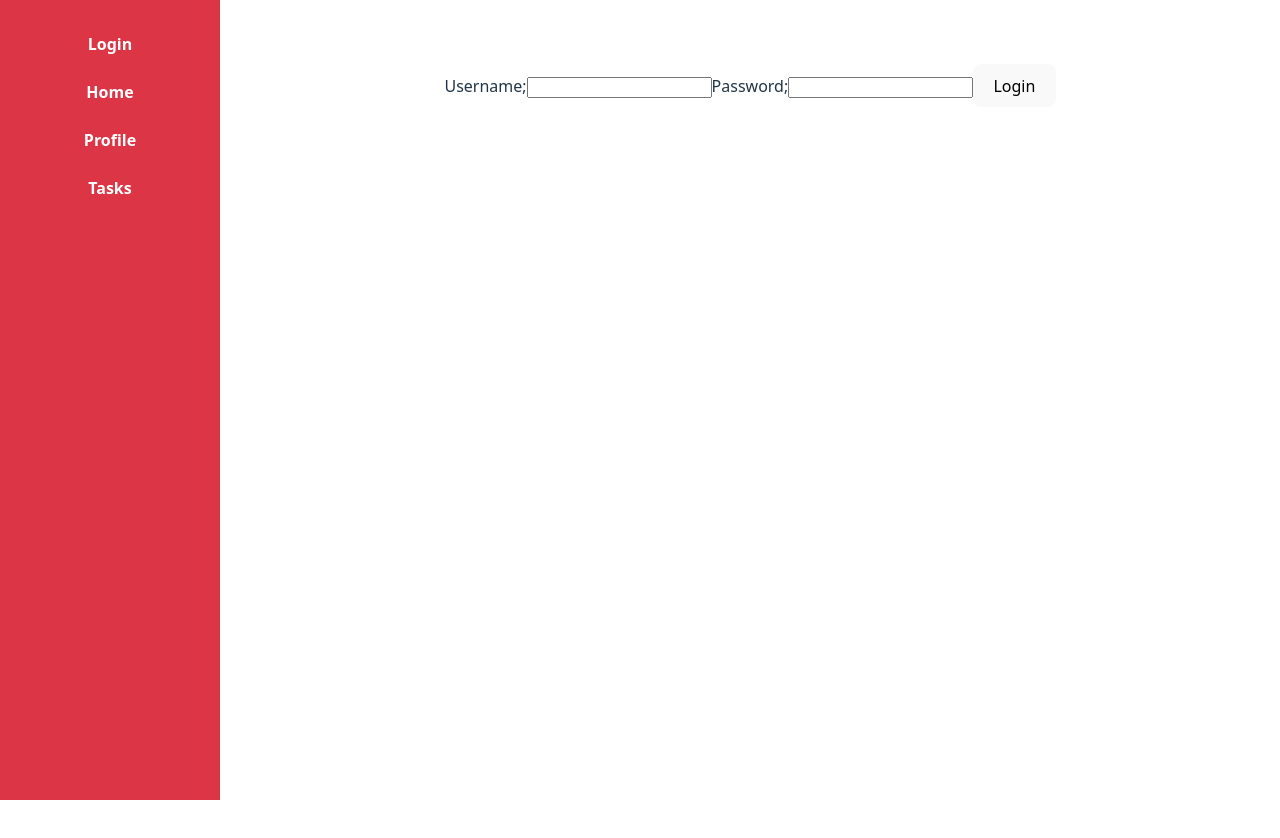
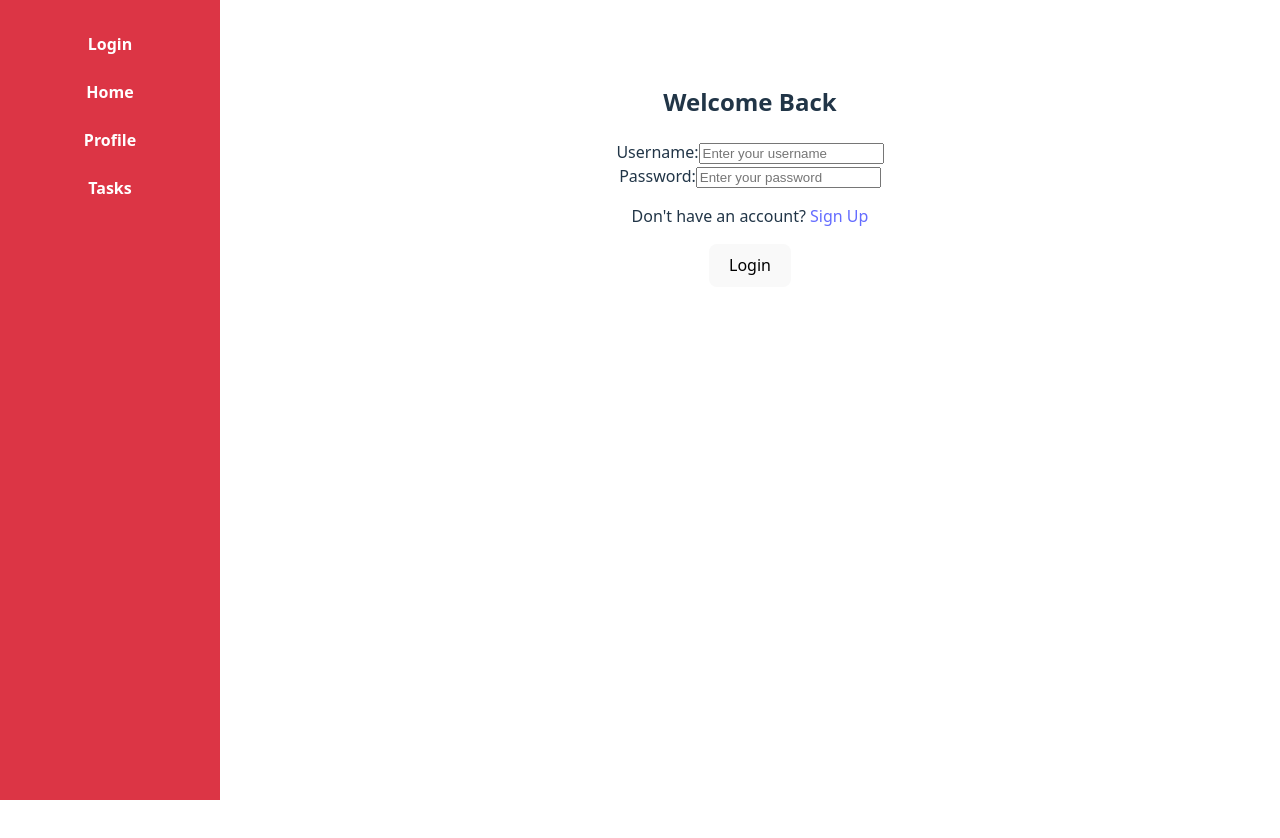
Before and after one commit to nicjia/cs35L-project, a React (Vite) app in the folder client/: page / in a window 1280 px wide. Shown: the top 838 px of the page. Built offline with nearby package versions, Linux system fonts and the light colour scheme; no server answers.

Commit message:
Visual additions to UI

```diff
--- a/client/src/pages/Login.jsx
+++ b/client/src/pages/Login.jsx
@@ -1,46 +1,57 @@
 import React from 'react';
 import { useState } from 'react';
+import { Link } from 'react-router-dom';
 
 
 
 export default function Login() {
-    const [username, setUsernmame] = useState('');
+    const [username, setUsername] = useState('');
     const [password, setPassword] = useState('');
 
     const handleSubmit  =(event) => {
         event.preventDefault();
 
-        console.log("Logging in");
+        console.log("Logging in ...");
     };
 
-    return(
-        <form onSubmit={handleSubmit}>
-            <label>
+    return (
+        <div className="login-container">
+          <h2 className="login-title">Welcome Back</h2>
+          <form onSubmit={handleSubmit} className="login-form">
+            <div className="form-group">
+              <label className="form-label">Username:</label>
+              <input
+                className="form-input"
+                type="text"
+                value={username}
+                onChange={(e) => setUsername(e.target.value)}
+                placeholder="Enter your username"
+                required
+              />
+            </div>
 
-                Username;
-                <input
+            <div className="form-group">
+              <label className="form-label">Password:</label>
+              <input
+                className="form-input"
+                type="password"
+                value={password}
+                onChange={(e) => setPassword(e.target.value)}
+                placeholder="Enter your password"
+                required
+              />
+            </div>
 
-                type="text" value={username} onChange={(e) => setUsername(e.target.value)}
-                required
-                />
+            <div className="signup-section">
+                <p>Don't have an account? <Link to="/signup" className="signup-link">Sign Up</Link></p>
+            </div>
 
-            </label>
-
-            <label>
-
-                Password;
-                <input
-
-                type="text" value={password} onChange={(e) => setPassword(e.target.value)}
-
-                />
-
-            </label>
-
-            <button type="submit">Login</button>
+            <button type="submit" className="login-button">
+              Login
+            </button>
+          </form>
+        </div>
+      );
 
 
-        </form>
-    );
-
 }
```
Also changed, not shown: 1 other file (tests, documents, lock files or other folders).
